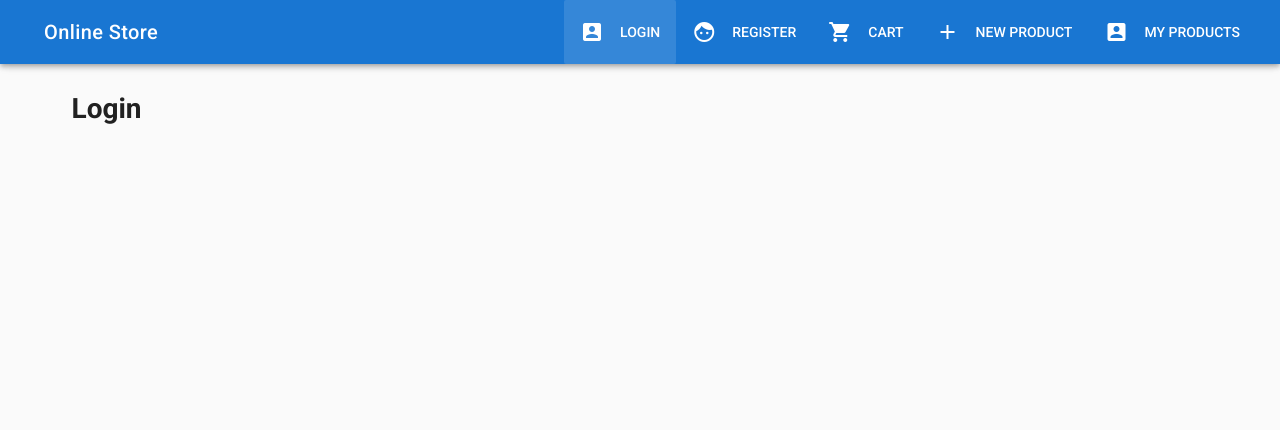
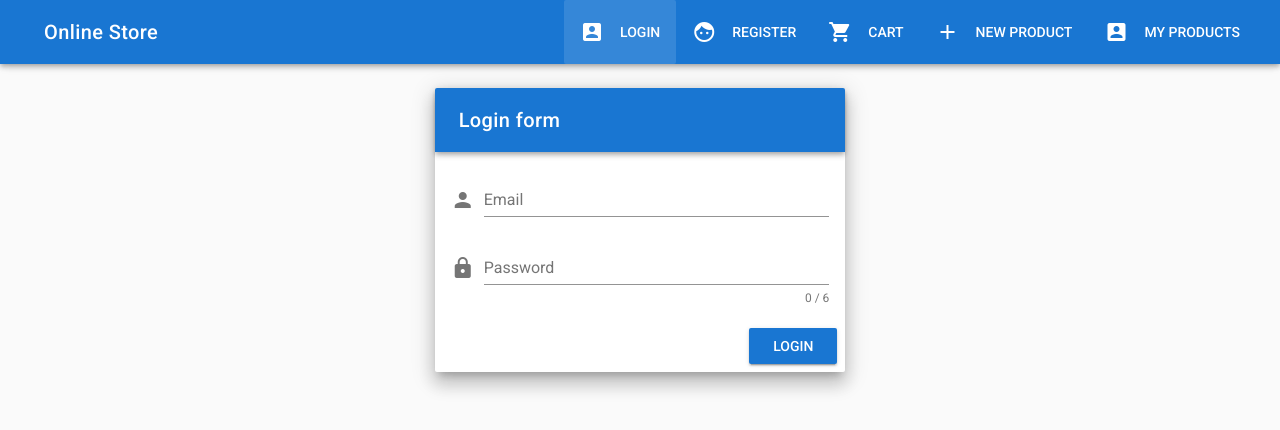
Before and after one commit to VitalyZibulski/Vue-Firebase-Vuex-Router-app, a Vue app: page /login in a window 1280 px wide. Shown: the top 430 px of the page. Built offline with nearby package versions, Linux system fonts and the light colour scheme.

Commit message:
add login page

```diff
--- a/src/components/Auth/Login.vue
+++ b/src/components/Auth/Login.vue
@@ -1,19 +1,71 @@
 <template>
-    <v-container>
-        <v-layout row>
-            <v-flex xs12>
-                <h1>Login</h1>
-            </v-flex>
-        </v-layout>
-    </v-container>
+    <v-container fluid fill-height>
+            <v-layout align-center justify-center>
+              <v-flex xs12 sm8 md4>
+                <v-card class="elevation-12">
+                  <v-toolbar dark color="primary">
+                    <v-toolbar-title>Login form</v-toolbar-title>
+                  </v-toolbar>
+                  <v-card-text>
+                    <v-form ref="form" v-model="valid" lazy-validation>
+                      <v-text-field
+                          prepend-icon="person"
+                          name="email"
+                          label="Email"
+                          type="email"
+                          :rules="emailRules"
+                          v-model="email"
+                      ></v-text-field>
+                      <v-text-field
+                          prepend-icon="lock"
+                          name="password"
+                          label="Password"
+                          type="password"
+                          :counter="6"
+                          :rules="passwordRules"
+                          v-model="password"
+                      ></v-text-field>
+                    </v-form>
+                  </v-card-text>
+                  <v-card-actions>
+                    <v-spacer></v-spacer>
+                    <v-btn color="primary"
+                    @click="onSubmit"
+                    :disabled="!valid"
+                    >Login</v-btn>
+                  </v-card-actions>
+                </v-card>
+              </v-flex>
+            </v-layout>
+          </v-container>
 </template>
 
 <script>
     export default{
         data(){
             return{
-
+                email:'',
+                password:'',
+                valid:false,
+                emailRules:[
+                    v => !!v || 'E-mail is required',
+                    v => /.+@.+/.test(v) || 'E-mail must be valid'
+                ],
+                passwordRules:[
+                    v => !!v || 'Password is required',
+                    v => v.length >=6 || 'Password must be equal or than 6 characters'
+                ]
+            }
+        },
+        methods:{
+            onSubmit(){
+                if (this.$refs.form.validate()) {
+                    const user = {
+                        email:this.email,
+                        password:this.password
+                }
             }
         }
     }
+}
 </script>
```
